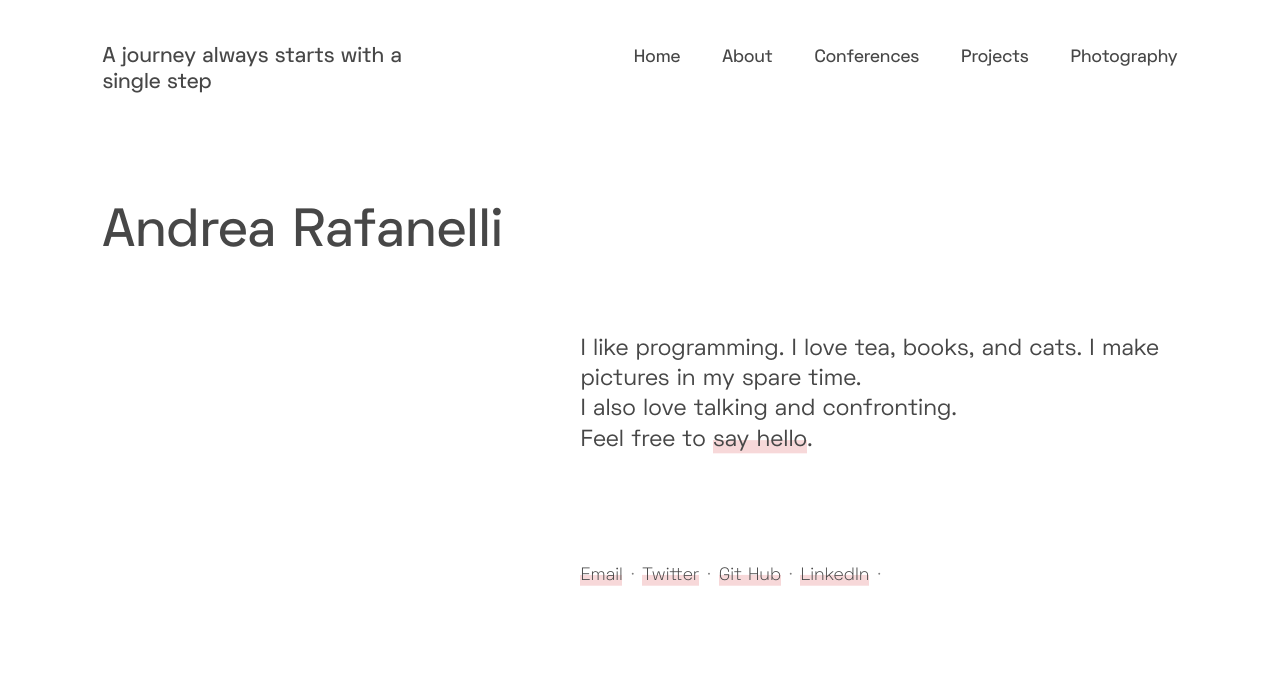
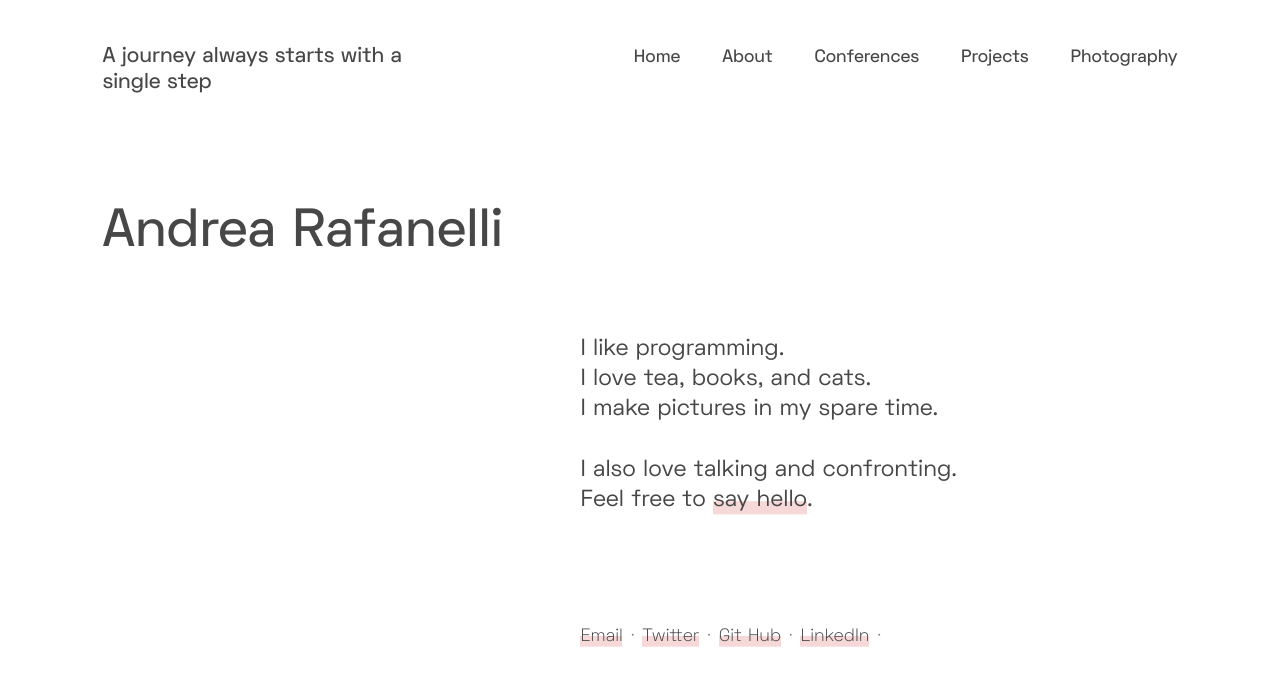
Before and after one commit to lollix91/andrearafanelli.github.io, a Jekyll site: the page built from index.html, in a window 1280 px wide. Shown: the top 686 px of the page. Built offline with Jekyll 4.4.1, drawn with Linux system fonts in a browser that asks for light colours.

```diff
--- a/index.html
+++ b/index.html
@@ -13,9 +13,14 @@ layout: default
   <div></div>
   <div>
     <p class="lede">
-      I like programming. I love tea, books, and cats. I make pictures in my spare time.
+      I like programming.
+      <br>
+      I love tea, books, and cats.
+      <br>
+      I make pictures in my spare time.
 
      <br>
+      <br>
      I also love talking and confronting.
       <br>
      Feel free to <a href="mailto:andrea.rafanelli@phd.unipi.it">say hello</a>.
```
